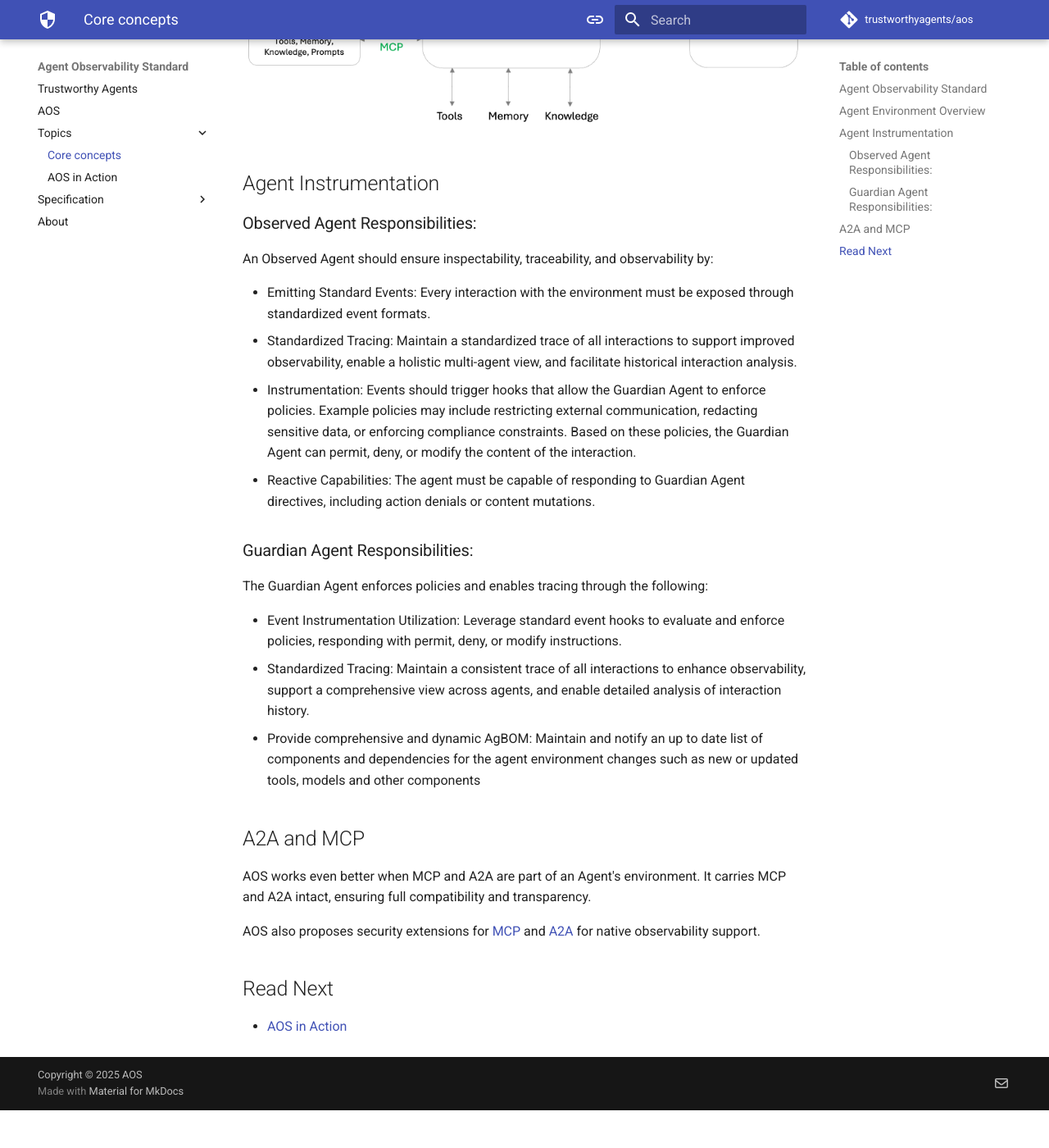
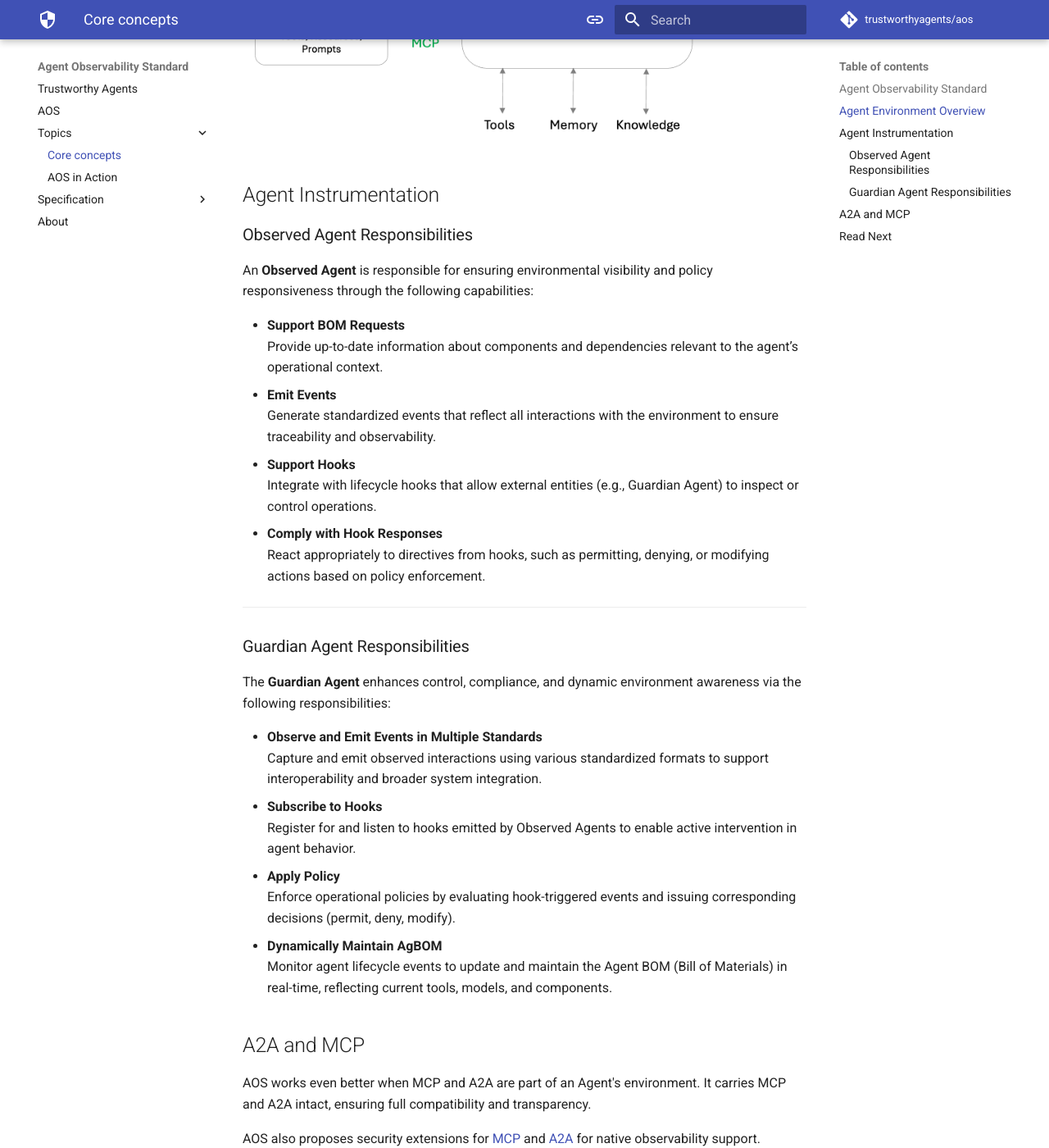
Before and after one commit to zenitysec/AOS, an MkDocs documentation site: the page built from docs/topics/core_concepts.md, in a window 1280 px wide and 1400 px high, scrolled down 1571 px. Shown: the whole window at 82% size. Built offline with MkDocs 1.6.1 and Material for MkDocs 9.7.7, drawn with Linux system fonts in a browser that asks for light colours; comment, search, counter and statistics services are not loaded; before the commit the page ends 2925 px from its top, so only the background shows below that.

Commit message:
Core concepts rephrasing and agent_env diagram updated. Fixes #33

```diff
--- a/docs/topics/core_concepts.md
+++ b/docs/topics/core_concepts.md
@@ -32,20 +32,33 @@
 
 ## Agent Instrumentation
 
-### Observed Agent Responsibilities:
-An Observed Agent should ensure inspectability, traceability, and observability by:
+### Observed Agent Responsibilities
 
-- Emitting Standard Events: Every interaction with the environment must be exposed through standardized event formats.
-- Standardized Tracing: Maintain a standardized trace of all interactions to support improved observability, enable a holistic multi-agent view, and facilitate historical interaction analysis.
-- Instrumentation: Events should trigger hooks that allow the Guardian Agent to enforce policies. Example policies may include restricting external communication, redacting sensitive data, or enforcing compliance constraints. Based on these policies, the Guardian Agent can permit, deny, or modify the content of the interaction.
-- Reactive Capabilities: The agent must be capable of responding to Guardian Agent directives, including action denials or content mutations.
+An **Observed Agent** is responsible for ensuring environmental visibility and policy responsiveness through the following capabilities:
 
-### Guardian Agent Responsibilities:
-The Guardian Agent enforces policies and enables tracing through the following:
+- **Support BOM Requests**
+  Provide up-to-date information about components and dependencies relevant to the agent’s operational context.
+- **Emit Events**
+  Generate standardized events that reflect all interactions with the environment to ensure traceability and observability.
+- **Support Hooks**
+  Integrate with lifecycle hooks that allow external entities (e.g., Guardian Agent) to inspect or control operations.
+- **Comply with Hook Responses**
+  React appropriately to directives from hooks, such as permitting, denying, or modifying actions based on policy enforcement.
 
-- Event Instrumentation Utilization: Leverage standard event hooks to evaluate and enforce policies, responding with permit, deny, or modify instructions.
-- Standardized Tracing: Maintain a consistent trace of all interactions to enhance observability, support a comprehensive view across agents, and enable detailed analysis of interaction history.
-- Provide comprehensive and dynamic AgBOM: Maintain and notify an up to date list of components and dependencies for the agent environment changes such as new or updated tools, models and other components
+---
+
+### Guardian Agent Responsibilities
+
+The **Guardian Agent** enhances control, compliance, and dynamic environment awareness via the following responsibilities:
+
+- **Observe and Emit Events in Multiple Standards**
+  Capture and emit observed interactions using various standardized formats to support interoperability and broader system integration.
+- **Subscribe to Hooks**
+  Register for and listen to hooks emitted by Observed Agents to enable active intervention in agent behavior.
+- **Apply Policy**
+  Enforce operational policies by evaluating hook-triggered events and issuing corresponding decisions (permit, deny, modify).
+- **Dynamically Maintain AgBOM**
+  Monitor agent lifecycle events to update and maintain the Agent BOM (Bill of Materials) in real-time, reflecting current tools, models, and components.
 
 ## A2A and MCP
 
```
Also changed, not shown: docs/assets/agent_env.png, 2 other files.
